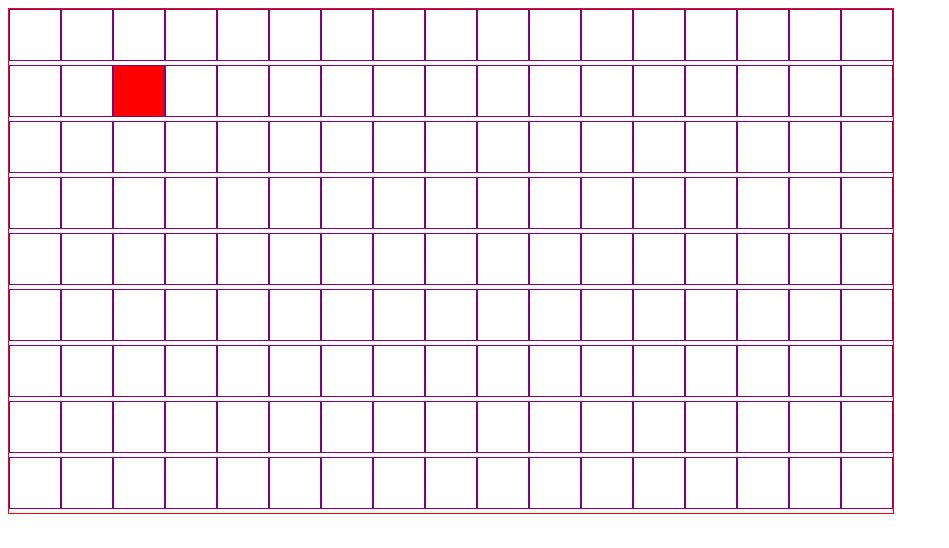
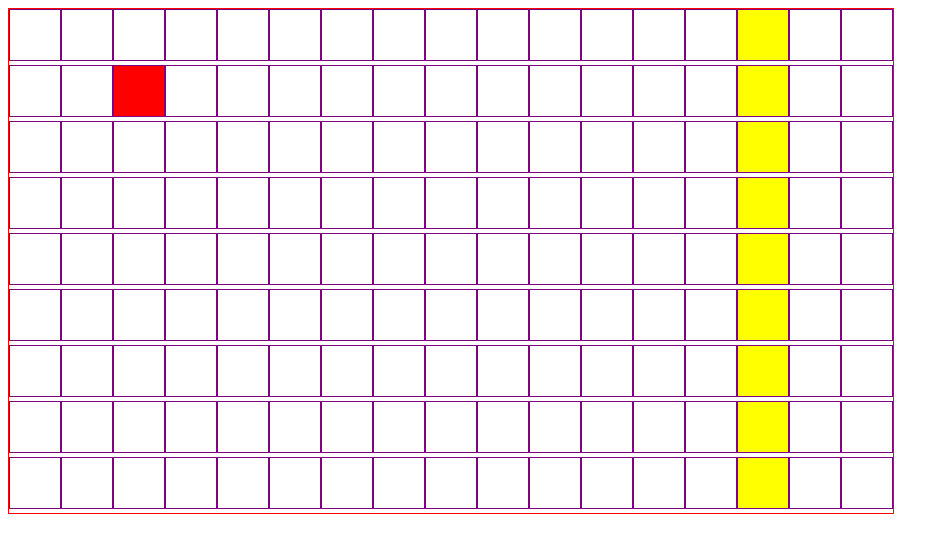
Before and after one commit to barro32/midi-node, a website built with webpack: page index.html in a window 1280 px wide. Shown: the whole page, without its empty margins (0-949 px from the left). Built offline with nearby package versions, Linux system fonts and the light colour scheme.

Commit message:
Add beat loop

```diff
--- a/src/css/styles.css
+++ b/src/css/styles.css
@@ -15,3 +15,6 @@
 .tile.player {
 	background-color: red;
 }
+.tile.now {
+	background-color: yellow;
+}
--- a/src/js/Board.js
+++ b/src/js/Board.js
@@ -3,6 +3,7 @@ export default class Board {
 		this.notes = notes;
 		this.beats = beats;
 		this.tiles = [];
+		this.beat = 0;
 		this.build();
 	}
 
@@ -14,9 +15,11 @@ export default class Board {
 			row.classList.add = 'row-' + i;
 			board.appendChild(row);
 			for(let j = 0; j <= this.beats; j++) {
-				let tile = document.createElement('div'); // TODO: add data attributes for row and col
+				let tile = document.createElement('div');
 				tile.classList.add('tile-' + i + '-' + j);
 				tile.classList.add('tile');
+				tile.dataset.beat = j;
+				tile.dataset.note = i;
 				row.appendChild(tile);
 			}
 		}
@@ -44,4 +47,19 @@ export default class Board {
 			tile[0].classList.add('player');
 		}
 	}
+
+	step() {
+		for(let tile of this.tiles) {
+			tile.classList.remove('now');
+		}
+		const tiles = document.querySelectorAll('[data-beat="'+this.beat+'"]');
+		for(let tile of tiles) {
+			tile.classList.add('now');
+		}
+		if(this.beat < this.beats) {
+			this.beat++;
+		} else {
+			this.beat = 0;
+		}
+	}
 }
--- a/src/js/main.js
+++ b/src/js/main.js
@@ -6,7 +6,8 @@ const player = new Player(1, 2);
 board.addPlayer(player);
 board.drawPlayers();
 
-const loop = window.setInterval(board.drawPlayers.bind(board), 500);
+const playerLoop = window.setInterval(board.drawPlayers.bind(board), 500);
+const beatLoop = window.setInterval(board.step.bind(board), 500);
 
 document.addEventListener('keydown', (e) => {
 	player.input(e.key);
```
Also changed, not shown: bundle.js (+21 -2 lines).
